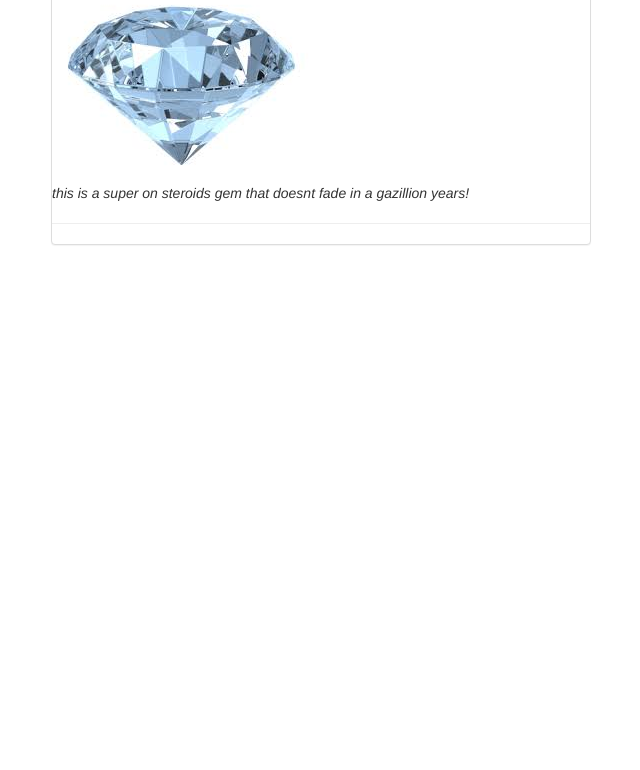
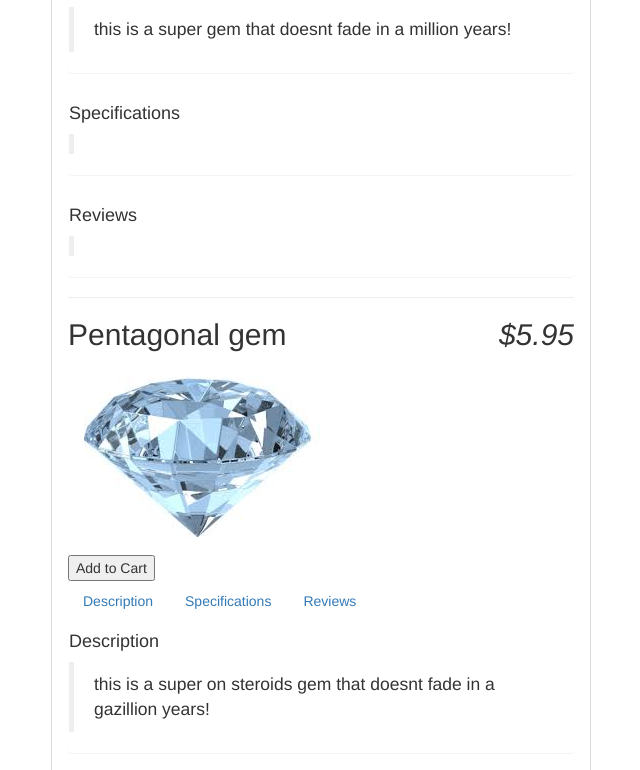
Before and after one commit to wolfieorama/literate-happiness, a plain HTML site: page index.html in a window 1280 px wide. Shown: the part 474-1244 px from the top of the page, without its empty margins (319-959 px from the left). Before the commit the page ends 800 px from the top, so only its background shows below. Drawn offline with nearby package versions, Linux system fonts and the light colour scheme.

Commit message:
added panel and nav pills

```diff
--- a/index.html
+++ b/index.html
@@ -23,6 +23,7 @@
     <div ng-controller="StoreController as store" ng-hide="store.product.soldOut">
       <div class="col-md-6 col-md-offset-3">
         <div class="panel panel-default">
+          <div class="panel panel-body">
             <div class="list-group" ng-repeat="product in store.products">
               <h2>
                 {{product.name}}
@@ -31,9 +32,29 @@
               <div class="gallery">
               <img ng-src="{{product.images[0]}}"/>
             </div>
-            <em> {{product.description}}</em>
-            <button ng-show="store.product.canPurchase">Add to Cart</button>
+            <button ng-show="product.canPurchase">Add to Cart</button>
+            <section>
+              <ul class="nav nav-pills">
+                <li><a href ng-click = "tab = 1">Description</a></li>
+                <li><a href ng-click = "tab = 2">Specifications</a></li>
+                <li><a href ng-click = "tab = 3">Reviews</a></li>
+              </ul>
+              {{ tab }}
+            </section>
+            <div class="panel">
+              <h4>Description</h4>
+              <blockquote>{{product.description}}</blockquote>
+            </div>
+            <div class="panel">
+              <h4>Specifications</h4>
+              <blockquote></blockquote>
+            </div>
+            <div class="panel">
+              <h4>Reviews</h4>
+              <blockquote></blockquote>
+            </div>
               <hr>
+            </div>
           </div>
         </div>
       </div>
```
Lines whose indentation alone changed are shown as unchanged.
